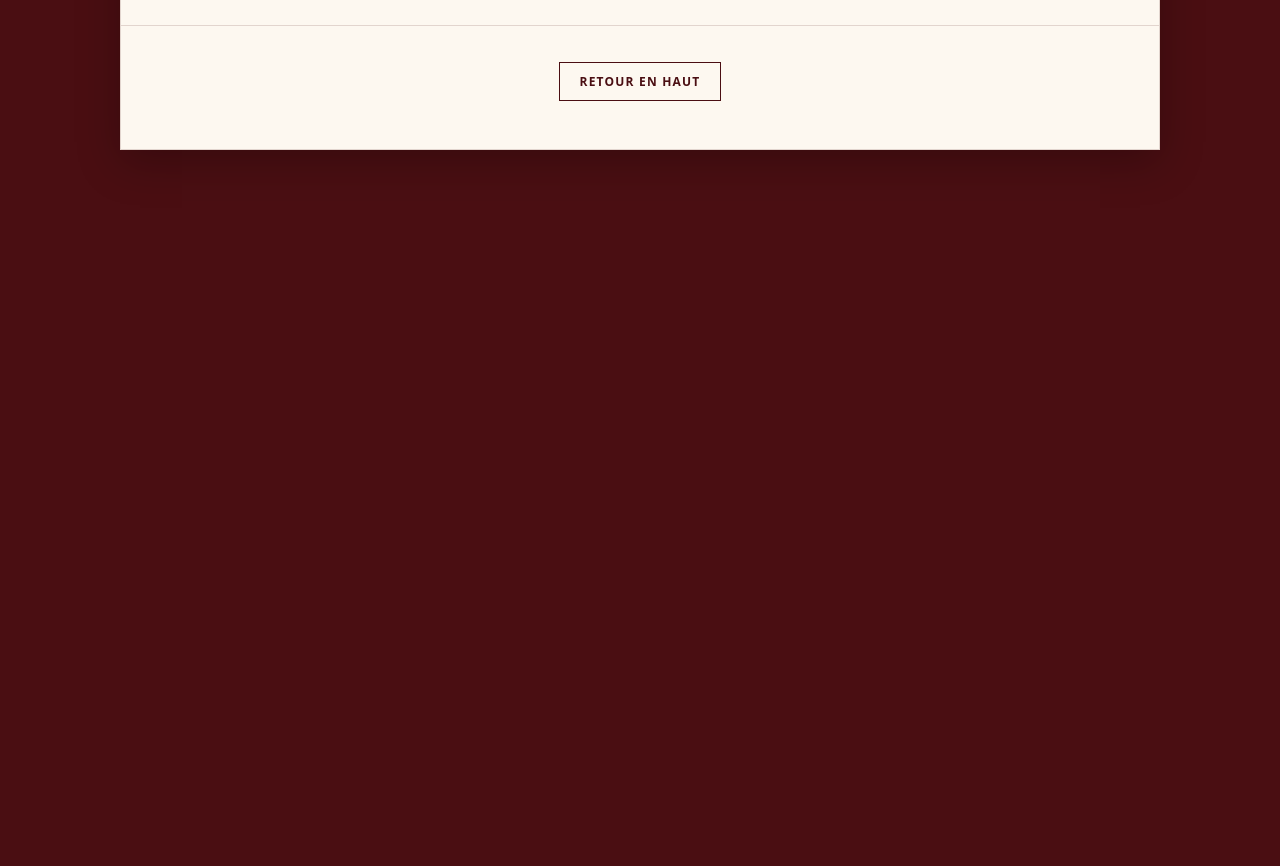
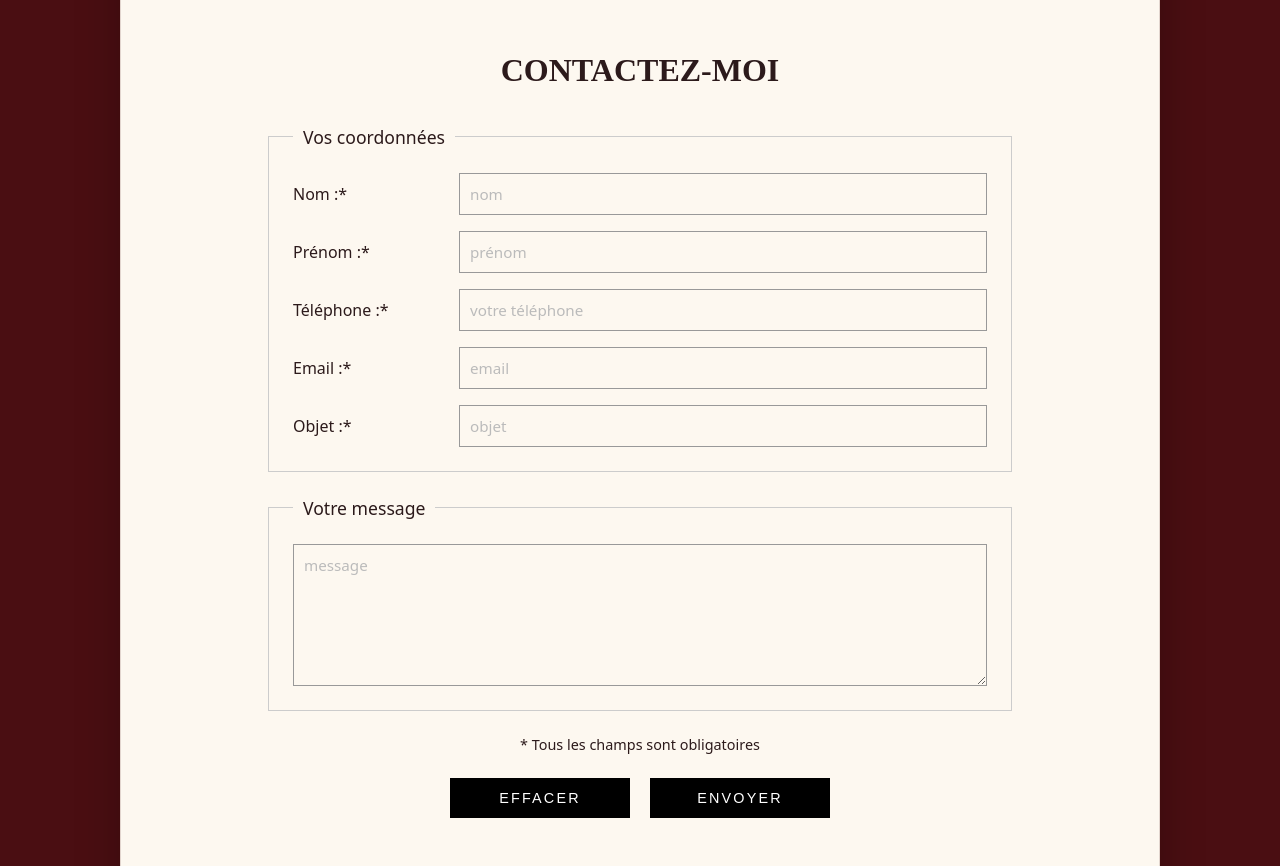
Before and after one commit to aurorexdtx/projet_design_interfaces_interactives, a plain HTML site: page index.html in a window 1280 px wide. Shown: the part 2271-3137 px from the top of the page. Before the commit the page ends 2493 px from the top, so only its background shows below. Drawn offline with Linux system fonts and the light colour scheme.

Commit message:
Ajout d'un formulaire de contact

```diff
--- a/index.html
+++ b/index.html
@@ -57,6 +57,7 @@
             <a class="mainnav__link" href="#intro">Projets</a>
             <a class="mainnav__link" href="#galerie">Galerie</a>
             <a class="mainnav__link" href="#conclusion">Conclusion</a>
+            <a class="mainnav__link" href="#contact">Contact</a>
           </div>
         </details>
 
@@ -186,6 +187,49 @@
           </figure> !-->
 
       </section>
+
+      <section class="contact-section" id="contact" aria-label="Formulaire de contact">
+        <h2 class="contact__title">Contactez-moi</h2>
+
+        <form class="contact__form" action="#" method="post">
+
+          <fieldset class="contact__fieldset">
+            <legend class="contact__legend">Vos coordonnées</legend>
+            <div class="contact__grid">
+
+              <label for="nom">Nom :*</label>
+              <input type="text" id="nom" name="nom" placeholder="nom" required>
+
+              <label for="prenom">Prénom :*</label>
+              <input type="text" id="prenom" name="prenom" placeholder="prénom" required>
+
+              <label for="tel">Téléphone :*</label>
+              <input type="tel" id="tel" name="tel" placeholder="votre téléphone" required>
+
+              <label for="email">Email :*</label>
+              <input type="email" id="email" name="email" placeholder="email" required>
+
+              <label for="objet">Objet :*</label>
+              <input type="text" id="objet" name="objet" placeholder="objet" required>
+
+            </div>
+          </fieldset>
+
+          <fieldset class="contact__fieldset">
+            <legend class="contact__legend">Votre message</legend>
+            <textarea id="message" name="message" placeholder="message" rows="6" required></textarea>
+          </fieldset>
+
+          <p class="contact__note">* Tous les champs sont obligatoires</p>
+
+          <div class="contact__actions">
+            <button type="reset" class="contact__btn">Effacer</button>
+            <button type="submit" class="contact__btn">Envoyer</button>
+          </div>
+
+        </form>
+      </section>
+
       <footer class="article__footer">
         <a class="article__backTop" href="#top">Retour en haut</a>
       </footer>
--- a/styles.css
+++ b/styles.css
@@ -1,7 +1,3 @@
-/* ========================= styles.css =========================
-   Styles du contenu principal UNIQUEMENT
-*/
-
 :root {
   --page-max: 1040px;
   --text: #2c1a1b;
@@ -11,9 +7,7 @@
   --border: rgba(74, 14, 18, 0.15);
   --shadow: 0 12px 40px rgba(0, 0, 0, 0.25);
   --accent: #4a0e12;
-  /* Rouge sombre */
   --accent-light: #9e7f7f;
-  /* Rouge délavé pour le hover */
 }
 
 * {
@@ -47,11 +41,9 @@ body {
   text-align: center;
 }
 
-/* Titre principal (H1) réduit */
 .article__title {
   margin: 0;
   font-size: clamp(1.8rem, 2.5vw + 1rem, 2.8rem);
-  /* Beaucoup plus petit */
   letter-spacing: -0.02em;
   font-family: Didot, "Bodoni MT", "Times New Roman", serif;
   text-transform: uppercase;
@@ -67,7 +59,6 @@ body {
   text-transform: uppercase;
   letter-spacing: 0.1em;
   font-size: 0.75rem;
-  /* Légèrement réduit */
 }
 
 .article__hero {
@@ -96,25 +87,20 @@ body {
   font-size: 1rem;
 }
 
-/* Styles des liens DANS le texte (pour H2 a, p a, etc.) */
 .article__body a {
   color: var(--accent);
   text-decoration: none;
-  /* Enlève le soulignement par défaut */
   transition: color 0.2s ease;
   font-weight: 500;
 }
 
-/* Au hover, le texte devient "plus clair" (plus délavé) */
 .article__body a:hover {
   color: var(--accent-light);
 }
 
-/* Titres de section (H2) réduits */
 .article__body h2 {
   margin: 48px 0 24px;
   font-size: 1.4rem;
-  /* Réduit (était 2rem) */
   letter-spacing: 0em;
   font-family: Didot, "Bodoni MT", "Times New Roman", serif;
   text-transform: uppercase;
@@ -123,13 +109,11 @@ body {
   padding-bottom: 12px;
 }
 
-/* Sous-titres (H3) réduits */
 .article__body h3 {
   font-family: Didot, "Bodoni MT", "Times New Roman", serif;
   text-transform: uppercase;
   color: var(--accent);
   font-size: 1.1rem;
-  /* Réduit (était 1.5rem) */
   margin-top: 36px;
 }
 
@@ -274,7 +258,119 @@ body {
   object-fit: cover;
 }
 
-/* Media Queries */
+.contact-section {
+  padding: 0 28px 48px;
+  max-width: 800px;
+  margin: 0 auto;
+}
+
+.contact__title {
+  text-align: center;
+  font-family: Didot, "Bodoni MT", "Times New Roman", serif;
+  font-size: 2rem;
+  text-transform: uppercase;
+  color: var(--text);
+  margin-bottom: 36px;
+  font-weight: bold;
+}
+
+.contact__fieldset {
+  border: 1px solid #ccc;
+  margin: 0 0 24px;
+  padding: 24px;
+  border-radius: 0;
+}
+
+.contact__legend {
+  padding: 0 10px;
+  font-size: 1.1rem;
+  color: var(--text);
+  font-family: ui-sans-serif, system-ui, sans-serif;
+}
+
+.contact__grid {
+  display: grid;
+  grid-template-columns: 150px 1fr;
+  gap: 16px;
+  align-items: center;
+}
+
+.contact__grid label {
+  font-size: 1rem;
+  color: var(--text);
+}
+
+.contact__grid input,
+textarea {
+  width: 100%;
+  padding: 10px;
+  font-family: inherit;
+  font-size: 0.95rem;
+  border: 1px solid #999;
+  background: transparent;
+  border-radius: 0;
+  color: var(--muted);
+}
+
+.contact__grid input::placeholder,
+textarea::placeholder {
+  color: #bbb;
+}
+
+textarea {
+  resize: vertical;
+  display: block;
+}
+
+.contact__note {
+  text-align: center;
+  margin: 16px 0 24px;
+  font-size: 0.9rem;
+  color: var(--text);
+}
+
+.contact__actions {
+  display: flex;
+  justify-content: center;
+  gap: 20px;
+}
+
+.contact__btn {
+  background: black;
+  color: white;
+  border: none;
+  padding: 12px 0;
+  width: 180px;
+  text-transform: uppercase;
+  letter-spacing: 0.15em;
+  font-size: 0.9rem;
+  cursor: pointer;
+  transition: background 0.2s;
+}
+
+.contact__btn:hover {
+  background: var(--accent);
+}
+
+@media (max-width: 600px) {
+  .contact__grid {
+    grid-template-columns: 1fr;
+    gap: 8px;
+  }
+
+  .contact__grid label {
+    margin-top: 10px;
+  }
+
+  .contact__actions {
+    flex-direction: column;
+  }
+
+  .contact__btn {
+    width: 100%;
+  }
+}
+
 @media (min-width: 980px) {
   .article__body {
     column-count: 2;
```
Also changed, not shown: projets/Corbeau/projet2index.html (+1 -0 lines), projets/Intro/projet1index.html (+1 -0 lines), projets/flexbox/projet3index.html (+1 -0 lines).
